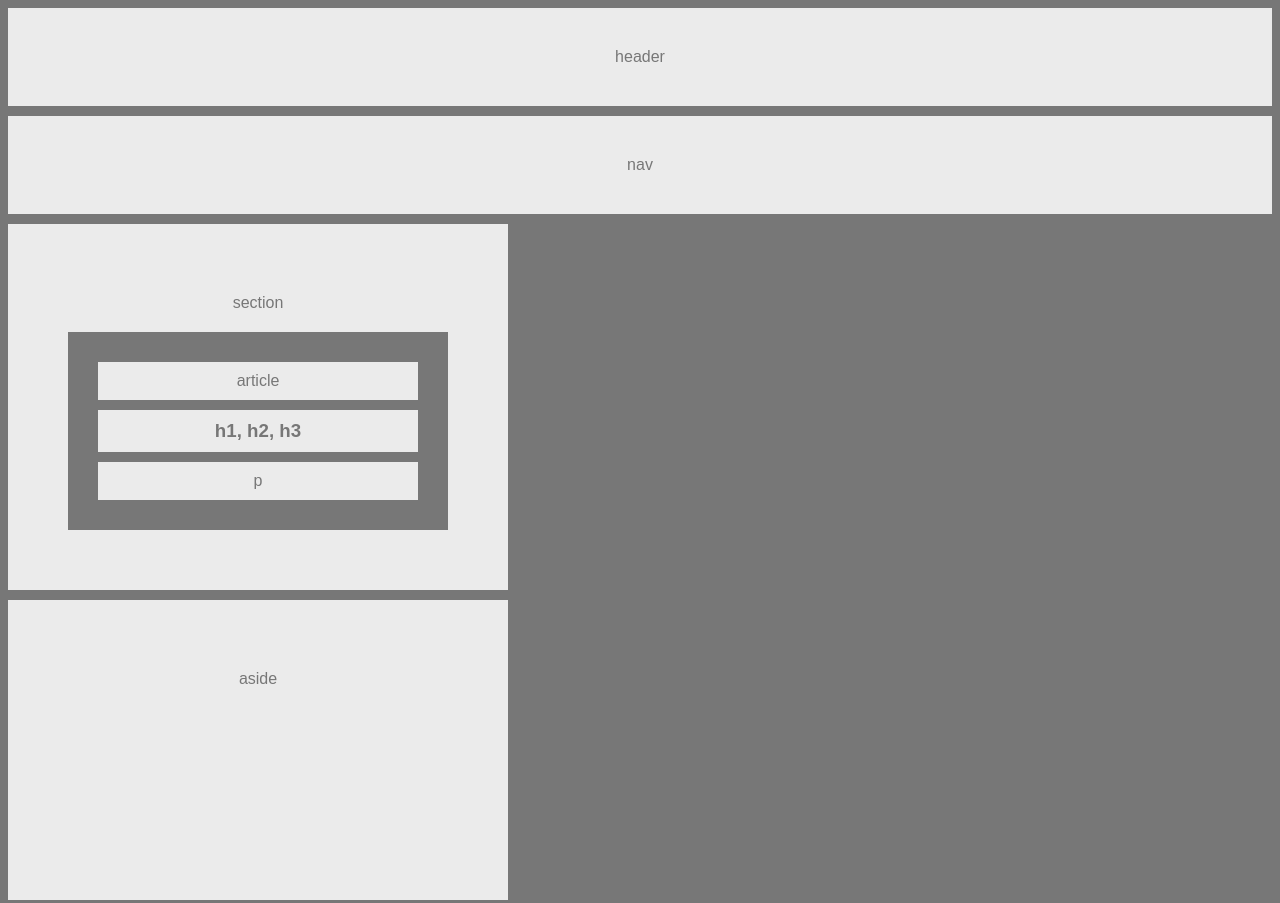
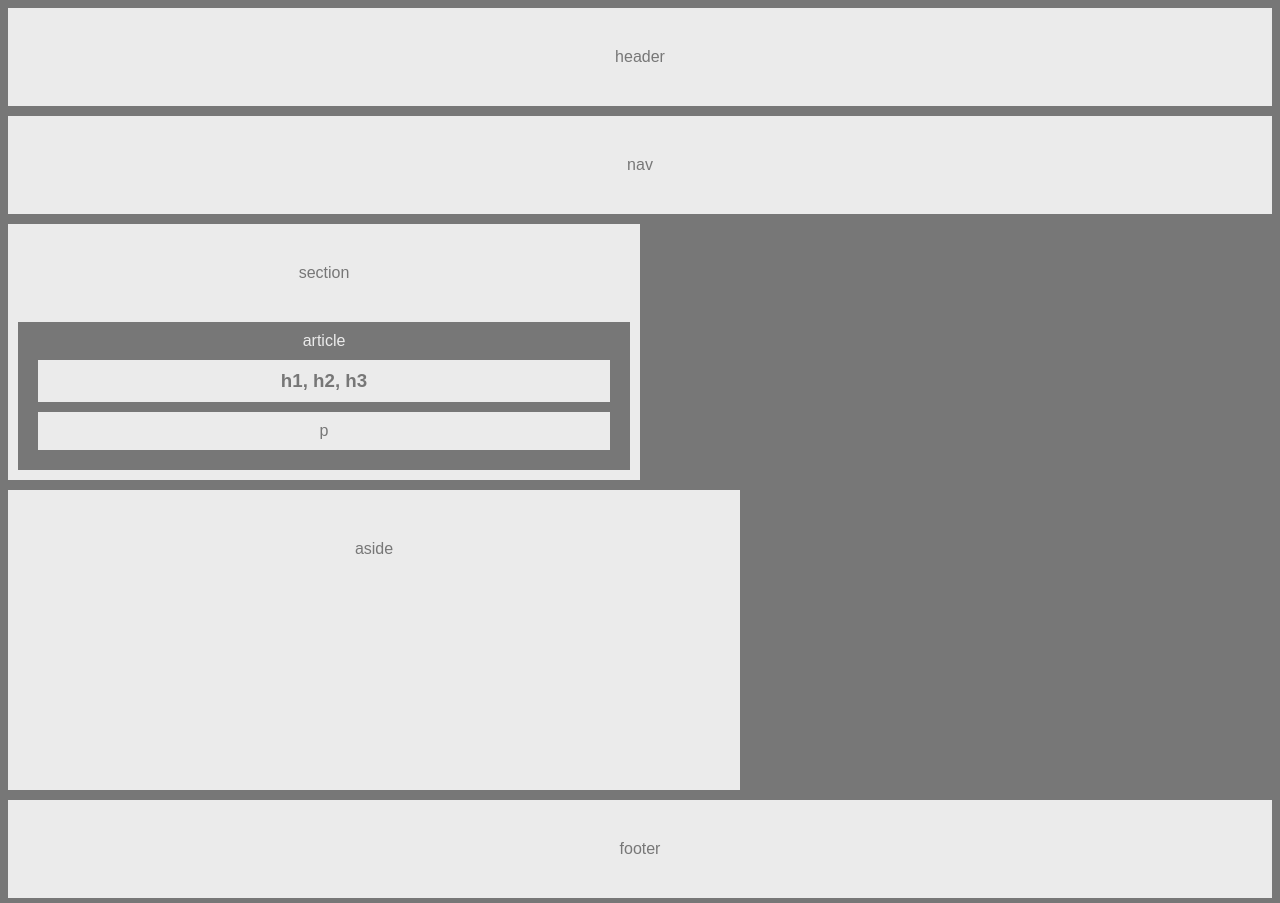
Before and after one commit to ChrisOCEagle/HW-Wireframe, a plain HTML site: page index.html in a window 1280 px wide. Shown: the top 903 px of the page. Drawn offline with Linux system fonts and the light colour scheme.

Commit message:
A few more changes

```diff
--- a/index.html
+++ b/index.html
@@ -12,23 +12,24 @@
             <header>header</header>
 
             <nav>nav</nav>
-            <div class="contatiner" style="width: 800px">
+
             <section>
-                <p>section</p>
+                section
 
                 <article>
-                    <p>article</p>
+                        article
 
-                    <h1>h1, h2, h3</h1>
+                        <h1>h1, h2, h3</h1>
 
-                    <p>p</p>
+                        <p>p</p>
 
                 </article>
 
             </section>
 
-            <aside><p>aside</p></aside>
-            </div>
+
+            <aside>aside</aside>
+
             <footer>footer</footer>
 
         </body>
--- a/style.css
+++ b/style.css
@@ -22,7 +22,8 @@ nav {
 section {
     float: left;
     width: 50%;
-    padding: 50px;
+    padding-top: 40px;
+    border: 10px;
     background: #ebebeb;
     color: #777;
     text-align: center;
@@ -32,16 +33,17 @@ section {
 
 article {
     color: #ebebeb;
-    padding: 20px;
+    padding: 10px;
     background: #777;
     text-align: center;
     margin: 10px;
+    margin-top: 40px;
 }
 
 aside {
-    float: left;
     width: 50%;
     height: 200px;
+    float: left;
     padding: 50px;
     background: #ebebeb;
     color: #777;
```
